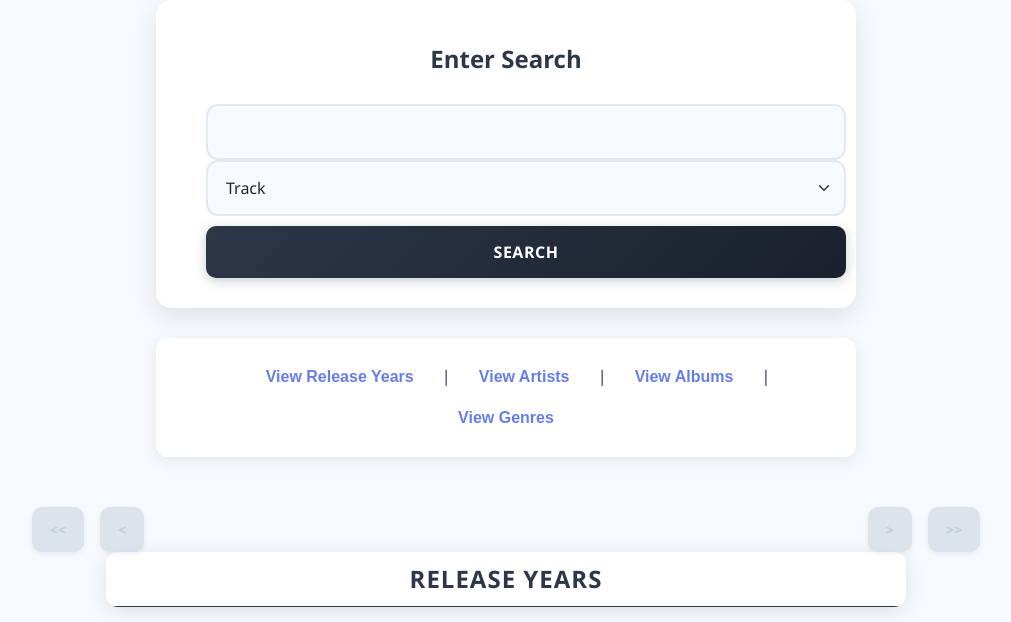
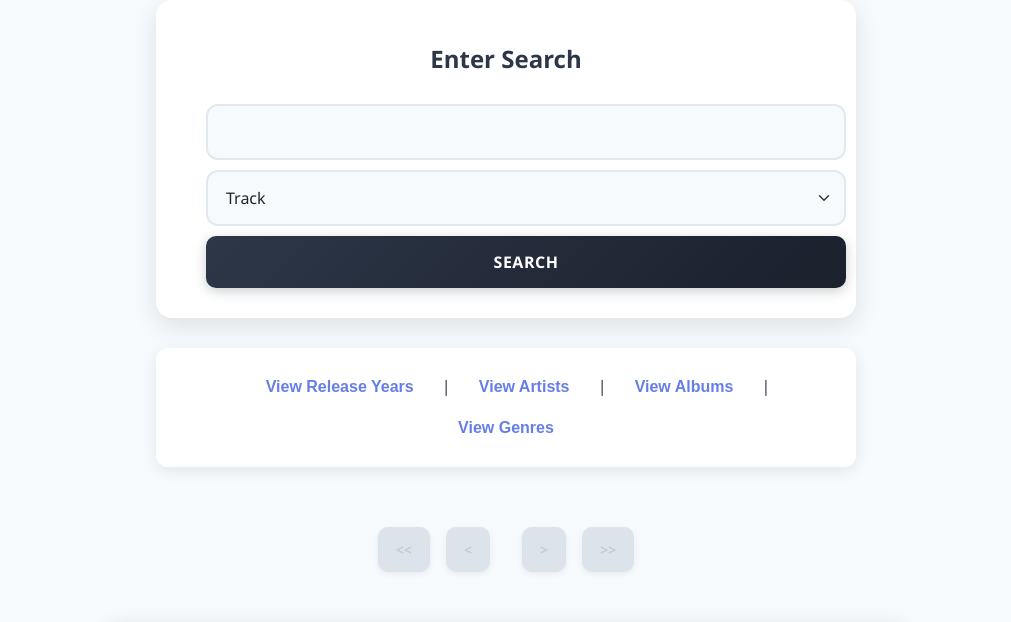
Before and after one commit to Antinson/Music_App, a Flask app: a page that uses music/templates/header.html in a window 1280 px wide. Shown: the part 101-723 px from the top of the page, without its empty margins (134-1145 px from the left). Run offline with Flask 2, Linux system fonts and the light colour scheme; lists and menus that the app fills with data are empty; parts of the project's set-up code (start-up, migrations or seed data) failed here and were passed over.

Commit message:
Comprehensive layout and styling improvements across all pages
- Fixed login/register logo box width and positioning for full logo display
- Enhanced search form spacing with better margins between elements
- Updated browse page color scheme to match site theme (dark gradients)
- Fixed comment layout issues - comments now display vertically on track and user pages
- Moved comment form to top of comments section for better UX
- Improved pagination button layouts with consistent centering across all pages
- Enhanced user profile page with styled "Go to Track" buttons in card headers
- Updated liked tracks table styling to match browse page design
- Resolved CSS conflicts affecting navigation button positioning

🤖 Generated with [Claude Code](https://claude.ai/code)

Co-Authored-By: Claude <noreply@anthropic.com>

```diff
--- a/music/static/styles.css
+++ b/music/static/styles.css
@@ -222,6 +224,7 @@ body {
     font-size: 16px;
     transition: all 0.3s ease;
     background-color: #f7fafc;
+    margin-bottom: 10px;
 }
 
 .form-control:focus {
@@ -345,6 +348,26 @@ body {
     margin: 30px auto;
     width: 90%;
     max-width: 1000px;
+    display: block;
+}
+
+.comments-list {
+    display: flex;
+    flex-direction: column;
+    gap: 20px;
+    margin-top: 30px;
+    width: 100%;
+}
+
+.comment-item {
+    width: 100%;
+    display: block;
+    clear: both;
+}
+
+.reviews .form-wrapper {
+    order: -1;
+    margin-bottom: 30px;
 }
 
 
@@ -591,7 +618,7 @@ a.link_for_search:hover {
 .input-group {
     display: flex;
     flex-direction: column;
-    gap: 20px;
+    gap: 30px;
     margin: 0 20px;
 }
 
@@ -651,16 +678,19 @@ a.link_for_search:hover {
     background: linear-gradient(135deg, #4a5568 0%, #2d3748 100%);
 }
 
-.page-nav-right{
-    padding-top: 20px;
-    padding-right: 20px;
-    float: right;
+nav.reviews {
+    display: flex;
+    justify-content: center;
+    align-items: center;
+    gap: 20px;
+    padding: 30px 0;
+    margin: 20px auto;
+    max-width: 800px;
 }
 
-.page-nav-left {
-    padding-top: 20px;
-    padding-left: 20px;
-    float: left;
+.page-nav-right, .page-nav-left {
+    padding: 0;
+    float: none;
 }
 
 .page-nav-right .btn, .page-nav-left .btn {
--- a/music/templates/tracks/browse_tracks.html
+++ b/music/templates/tracks/browse_tracks.html
@@ -2,7 +2,7 @@
 
 {% block content %}
     <div class="table-responsive">
-        <nav>
+        <nav class="reviews">
             <div class="page-nav-left">
         {% if first_page_url is not none %}
             <button class="btn btn-dark" onclick="location.href='{{first_page_url}}'"><<</button>
--- a/music/templates/tracks/browse_tracks_by_category.html
+++ b/music/templates/tracks/browse_tracks_by_category.html
@@ -1,7 +1,7 @@
 {% extends 'layout.html' %}
 {% block content %}
 
-<nav>
+<nav class="reviews">
     <div class="page-nav-left">
         {% if category == 'date' %}
             {% if prev_year_url is not none %}
```
Also changed, not shown: other parts of music/static/styles.css (+39 -10 lines), music/templates/tracks/track.html (+18 -16 lines), music/templates/users/user.html (+17 -14 lines).
